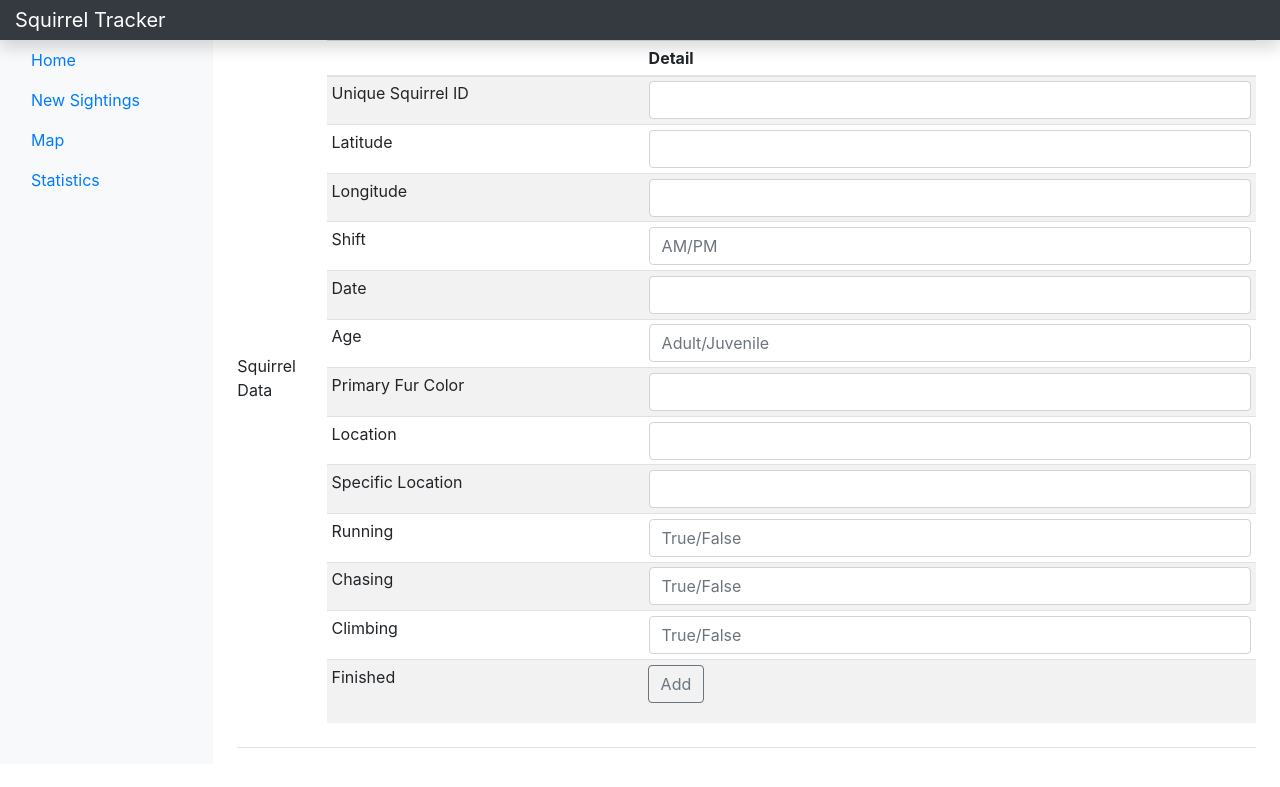
After one commit to junglewill/Squirrel-tracker, a Django app: template sightings/templates/sightings/add.html in a window 1280 px wide. The commit adds this page. Shown: the top 787 px of the page. Run offline with Django 3.2, Linux system fonts and the light colour scheme; the template is opened without the code that fills it, so the values that code supplies are empty; parts of the project's set-up code (start-up, migrations or seed data) failed here and were passed over.

Commit message:
Updating the add new sightings view

```diff
--- a/map/templates/map/index.html
+++ b/map/templates/map/index.html
@@ -40,7 +40,7 @@
             </a>
           </li>
           <li class="nav-item">
-            <a class="nav-link" href="#">
+            <a class="nav-link" href="{% url 'sightings:add' %}">
               <span data-feather="file-text"></span>
               New Sightings
             </a>
--- /dev/null
+++ b/sightings/templates/sightings/add.html
@@ -0,0 +1,198 @@
+<!doctype html>
+<html lang="en">
+  <head>
+    <!-- Required meta tags -->
+    <meta charset="utf-8">
+    <meta name="viewport" content="width=device-width, initial-scale=1, shrink-to-fit=no">
+
+    <!-- Bootstrap CSS -->
+    <link rel="stylesheet" href="https://cdn.jsdelivr.net/npm/bootstrap@4.5.3/dist/css/bootstrap.min.css" integrity="sha384-TX8t27EcRE3e/ihU7zmQxVncDAy5uIKz4rEkgIXeMed4M0jlfIDPvg6uqKI2xXr2" crossorigin="anonymous">
+
+  </head>
+  <body>
+      <nav class="navbar navbar-dark fixed-top bg-dark flex-md-nowrap p-0 shadow">
+  <a class="navbar-brand col-sm-3 col-md-2 mr-0" href="{% url 'sightings:index' %}">Squirrel Tracker</a>
+        <div class="navbar-brand col-sm-3 col-md-2 mr-0" id="myChart" style="width:100%"></div>
+      </nav>
+    <div class="container-fluid">
+  <div class="row">
+    <nav class="col-md-2 d-none d-md-block bg-light sidebar">
+      <div class="sidebar-sticky">
+        <ul class="nav flex-column">
+        <div class="navbar-brand col-sm-4 col-md-2 mr-0" id="myChart" style="width:100%"></div>
+        <div class="navbar-brand col-sm-3 col-md-2 mr-0" id="myChart" style="width:100%"></div>
+        <div class="navbar-brand col-sm-3 col-md-2 mr-0" id="myChart" style="width:100%"></div>
+        <div class="navbar-brand col-sm-3 col-md-2 mr-0" id="myChart" style="width:100%"></div>
+          <li class="nav-item">
+            <a class="nav-link active" href="{% url 'sightings:index' %}">
+              <span data-feather="home"></span>
+              Home <span class="sr-only">(current)</span>
+            </a>
+          </li>
+          <li class="nav-item">
+            <a class="nav-link" href="{% url 'sightings:add' %}">
+              <span data-feather="file-text"></span>
+              New Sightings
+            </a>
+          </li>
+          <li class="nav-item">
+            <a class="nav-link" href="{% url 'map:index' %}">
+              <span data-feather="file-text"></span>
+              Map
+            </a>
+          </li>
+          <li class="nav-item">
+            <a class="nav-link" href="#">
+              <span data-feather="file-text"></span>
+              Statistics
+            </a>
+        </ul>
+      </div>
+    </nav>
+
+    <main role="main" class="col-md-9 ml-sm-auto col-lg-10 px-4">
+      <div class="d-flex justify-content-between flex-wrap flex-md-nowrap align-items-center pt-3 pb-2 mb-3 border-bottom">
+      <head>Squirrel Data</head>
+      <div class="table-responsive">
+        <table class="table table-striped table-sm">
+            <thead>
+            <div class="navbar-brand col-sm-3 col-md-2 mr-0" id="myChart" style="width:100%"></div>
+                 <tr>
+                <th></th>
+                <th>Detail</th>
+
+            </tr>
+            </thead>
+            <tbody>
+            <form id="submit" method="post" action="{% url 'sightings:request' %}" class="input-group mb-3">
+            {% csrf_token %}
+            <tr>
+                <td>Unique Squirrel ID</td>
+                <td><input type="text"
+               name="Unique_Squirrel_ID"
+               class="form-control"
+               aria-label="Unique_Squirrel_ID"/>
+                </td>
+            </tr>
+            <tr>
+                <td>Latitude</td>
+                <td><input type="text"
+               name="Latitude"
+               class="form-control"
+               aria-label="Latitude"/>
+                </td>
+            </tr>
+            <tr>
+                <td>Longitude</td>
+                <td><input type="text"
+               name="Longitude"
+               class="form-control"
+               aria-label="Longitude"/>
+                </td>
+            </tr>
+            <tr>
+                <td>Shift</td>
+                <td><input type="text"
+               name="Shift"
+               class="form-control"
+               placeholder="AM/PM"
+               aria-label="Shift"/>
+                </td>
+            </tr>
+            <tr>
+                <td>Date</td>
+                <td><input type="text"
+               name="Date"
+               class="form-control"
+               aria-label="Date"/>
+                </td>
+            </tr>
+            <tr>
+                <td>Age</td>
+                <td><input type="text"
+               name="Age"
+               class="form-control"
+               placeholder="Adult/Juvenile"
+               aria-label="Age"/>
+                </td>
+            </tr>
+            <tr>
+                <td>Primary Fur Color</td>
+                <td><input type="text"
+               name="Primary_Fur_Color"
+               class="form-control"
+               aria-label="Primary_Fur_Color"/>
+                </td>
+            </tr>
+            <tr>
+                <td>Location</td>
+                <td><input type="text"
+               name="Location"
+               class="form-control"
+               aria-label="Location"/>
+                </td>
+            </tr>
+            <tr>
+                <td>Specific Location</td>
+                <td><input type="text"
+               name="Specific_Location"
+               class="form-control"
+               aria-label="Specific_Location"/>
+                </td>
+            </tr>
+            <tr>
+                <td>Running</td>
+                <td><input type="text"
+               name="Running"
+               class="form-control"
+               placeholder="True/False"
+               aria-label="Running"/>
+                </td>
+            </tr>
+            <tr>
+                <td>Chasing</td>
+                <td><input type="text"
+               name="Chasing"
+               class="form-control"
+               placeholder="True/False"
+               aria-label="Chasing"/>
+                </td>
+            </tr>
+            <tr>
+                <td>Climbing</td>
+                <td><input type="text"
+               name="Climbing"
+               class="form-control"
+               placeholder="True/False"
+               aria-label="Climbing"/>
+                </td>
+            </tr>
+            <tr>
+                <td>Finished</td>
+                <td><div class="input-group-append">
+                        <button class="btn btn-outline-secondary" type="submit">Add</button>
+                    </div>
+                    <div id="errors" class="mb-3"></div>
+                </td>
+            </tr>
+            </form>
+            </tbody>
+        </table>
+      </div>
+        </div>
+    </main>
+  </div>
+
+    <!-- Optional JavaScript; choose one of the two! -->
+
+    <!-- Option 1: jQuery and Bootstrap Bundle (includes Popper) -->
+    <script src="https://code.jquery.com/jquery-3.5.1.slim.min.js" integrity="sha384-DfXdz2htPH0lsSSs5nCTpuj/zy4C+OGpamoFVy38MVBnE+IbbVYUew+OrCXaRkfj" crossorigin="anonymous"></script>
+    <script src="https://cdn.jsdelivr.net/npm/bootstrap@4.5.3/dist/js/bootstrap.bundle.min.js" integrity="sha384-ho+j7jyWK8fNQe+A12Hb8AhRq26LrZ/JpcUGGOn+Y7RsweNrtN/tE3MoK7ZeZDyx" crossorigin="anonymous"></script>
+
+    <!-- Option 2: jQuery, Popper.js, and Bootstrap JS
+    <script src="https://code.jquery.com/jquery-3.5.1.slim.min.js" integrity="sha384-DfXdz2htPH0lsSSs5nCTpuj/zy4C+OGpamoFVy38MVBnE+IbbVYUew+OrCXaRkfj" crossorigin="anonymous"></script>
+    <script src="https://cdn.jsdelivr.net/npm/popper.js@1.16.1/dist/umd/popper.min.js" integrity="sha384-9/reFTGAW83EW2RDu2S0VKaIzap3H66lZH81PoYlFhbGU+6BZp6G7niu735Sk7lN" crossorigin="anonymous"></script>
+    <script src="https://cdn.jsdelivr.net/npm/bootstrap@4.5.3/dist/js/bootstrap.min.js" integrity="sha384-w1Q4orYjBQndcko6MimVbzY0tgp4pWB4lZ7lr30WKz0vr/aWKhXdBNmNb5D92v7s" crossorigin="anonymous"></script>
+    -->
+  </body>
+</html>
--- a/sightings/templates/sightings/index.html
+++ b/sightings/templates/sightings/index.html
@@ -30,7 +30,7 @@
             </a>
           </li>
           <li class="nav-item">
-            <a class="nav-link" href="#">
+            <a class="nav-link" href="{% url 'sightings:add' %}">
               <span data-feather="file-text"></span>
               New Sightings
             </a>
--- a/sightings/urls.py
+++ b/sightings/urls.py
@@ -5,4 +5,5 @@ app_name = 'sightings'
 urlpatterns = [
         path('', views.index, name='index'),
         re_path(r'^(?P<Unique_Squirrel_ID>[0-9A-Z -]+)/$', views.squirrel_details, name='details'),
-]
+        path('add/', views.add_squirrel, name='add'),
+        ]
```
Also changed, not shown: sightings/forms.py (+23 -23 lines), sightings/models.py (+10 -3 lines), sightings/templates/sightings/tag.py (deleted, +0 -7 lines), sightings/views.py (+4 -27 lines), sightings/migrations/0007_auto_20201027_1606.py (added).
